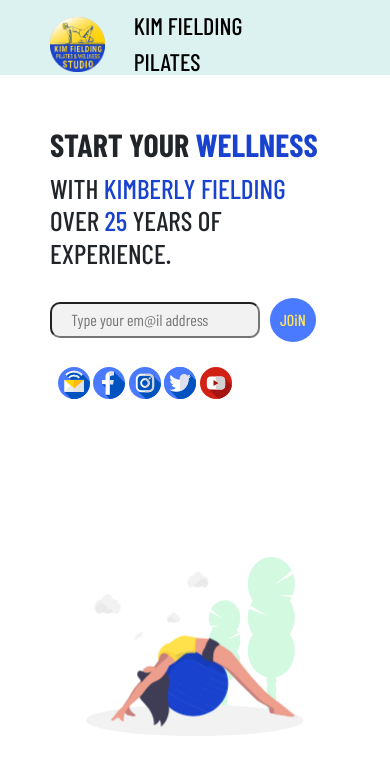
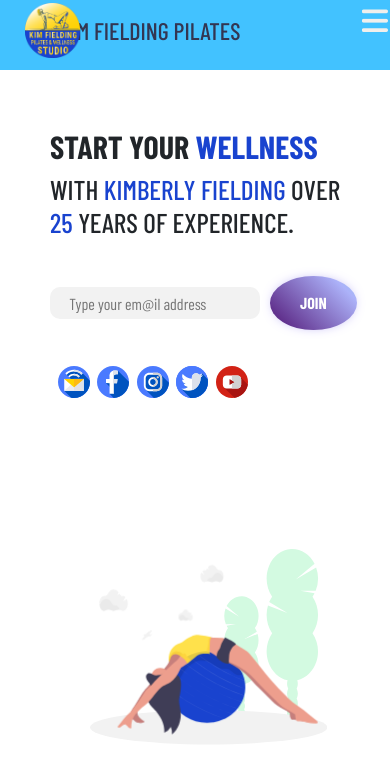
Before and after one commit to kaderny/fielding, a React (Create React App) app: page / in a window 390 px wide. Shown: the top 782 px of the page. Built offline with nearby package versions, Linux system fonts and the light colour scheme; a web font is replaced by a local one.

Commit message:
worked on navbar mobile

```diff
--- a/public/index.html
+++ b/public/index.html
@@ -3,15 +3,27 @@
 
 <head>
   <link rel="icon" type="image/png" href="assets/images/fav.png" />
+    <link rel="icon" href="%PUBLIC_URL%/favicon.ico" />
+
   <meta name="viewport" content="width=device-width, initial-scale=1">
   <title>KIMBERLY FIELDING PILATES</title>
+  <link rel="stylesheet" href="https://cdn.jsdelivr.net/npm/bootstrap@5.0.2/dist/css/bootstrap.min.css" />
+
+  <!-- Bootstrap Font Icon CSS -->
+  <link rel="stylesheet" href="https://cdn.jsdelivr.net/npm/bootstrap-icons@1.5.0/font/bootstrap-icons.css" />
+  <link rel="apple-touch-icon" href="%PUBLIC_URL%/logo192.png" />
+  <link href="https://fonts.googleapis.com/css2?family=Cairo:wght@200;300;400;500;600;700;800;900&display=swap"
+    rel="stylesheet">
+  <link rel="stylesheet" href="path/to/font-awesome/css/font-awesome.min.css">
   <link rel="preconnect" href="https://fonts.googleapis.com">
   <link rel="preconnect" href="https://fonts.gstatic.com" crossorigin>
   <link href="https://fonts.googleapis.com/css2?family=Barlow+Condensed:wght@400;500;700;900&display=swap" rel="stylesheet">
   <link rel="stylesheet" href="styles.css" />
+  <link rel="manifest" href="%PUBLIC_URL%/manifest.json" />
   <link href="https://cdn.jsdelivr.net/npm/bootstrap@5.0.2/dist/css/bootstrap.min.css" rel="stylesheet"
     integrity="sha384-EVSTQN3/azprG1Anm3QDgpJLIm9Nao0Yz1ztcQTwFspd3yD65VohhpuuCOmLASjC" crossorigin="anonymous">
-</head>
+<script src="https://kit.fontawesome.com/db74e87528.js" crossorigin="anonymous"></script>
+  </head>
 
 <body>
   <div id="root"></div>
--- a/src/components/landing/Landing.jsx
+++ b/src/components/landing/Landing.jsx
@@ -45,6 +45,7 @@ export default function Landing() {
               name="email"
               placeholder=" Type your em@il address"
             />
+
             <button className="buttonJoin" type="button">
               JOiN
             </button>
--- a/src/components/landing/Landing.scss
+++ b/src/components/landing/Landing.scss
@@ -41,20 +41,45 @@
       padding-top: 20px;
     }
     .buttonJoin {
-      border-radius: 80%;
+      margin: 10px;
+      padding: 15px 30px;
+      text-align: center;
+      text-transform: uppercase;
+      transition: 0.5s;
+      background-size: 200% auto;
+      color: white;
+      border-radius: 10px;
+      display: block;
+      border: 0px;
+      font-weight: 700;
+      box-shadow: 0px 0px 14px -7px #6953e7;
+      background-image: linear-gradient(
+        45deg,
+        #501475 0%,
+        #acb2f9 51%,
+        #2fffd9 100%
+      );
+      cursor: pointer;
+      user-select: none;
+      -webkit-user-select: none;
+      touch-action: manipulation;
+      border-radius: 70%;
       font-family: "Barlow Condensed", sans-serif;
-      font-weight: 500;
-      background-color: #4a7aff;
-      border: 1px darkgreen;
-      color: $Yellowcolor;
-      font-size: 1rem;
-      padding: 10px 10px;
-      margin-left: 10px;
+
+      // border: 1px darkgreen;
+      // color: $Yellowcolor;
+      // font-size: 1rem;
+      // padding: 10px 10px;
+      // margin-left: 10px;
       // box-shadow: (0 0 5px rgba(81, 203, 238, 1));
       // box-shadow: -3px 3px orange, -2px 2px orange, -1px 1px orange;
       &:hover {
-        background-color: #dcf2f0;
-        color: $mainColor;
+        background-position: right center;
+        /* change the direction of the change here */
+        color: #fff;
+        text-decoration: none;
+        // background-color: #dcf2f0;
+        // color: $mainColor;
         // box-shadow: (0 0 10px rgb(209, 238, 81));
         // transform: translate(0.9em, -0.9em);
         // transition: all 0.25s linear;
@@ -63,6 +88,7 @@
         // border-color: $Yellowcolor;
       }
     }
+
     input {
       // border: 1px $mainColor solid;
       height: 30px;
@@ -71,11 +97,11 @@
       border-radius: 10px;
       background-color: #f2f2f2;
       transition: 0.3s background-color ease-in-out, 0.3s box-shadow ease-in-out;
-
+      border: none;
       // box-shadow: (0 2px 5px rgba(81, 203, 238, 1));
       // box-shadow: -3px 3px orange, -2px 2px orange, -1px 1px orange;
       &:hover {
-        // box-shadow: (0 2px 5px rgba(81, 203, 238, 1));
+        box-shadow: (0 2px 5px rgba(81, 203, 238, 1));
 
         // border: 1px solid;
       }
--- a/src/components/navbar/Navbar.js
+++ b/src/components/navbar/Navbar.js
@@ -1,65 +1,61 @@
 import React from "react";
 import "./Navbar.scss";
+import { useState } from "react";
 
 function Navbar() {
+  const handleClick = () => setisMobile(!isMobile);
+  const [isMobile, setisMobile] = useState(false);
   return (
     <div className="navbar" id="navbar">
-      <div className="wrapper">
       <div className="left">
         <div className="logo">
           <a href="/landing">
-              <img src="assets/images/kimiBLUE.png" alt="kimilogo" />
+            <img
+              src="assets/images/kimiBLUE.png"
+              alt="kimilogo"
+              className="imgkimi"
+            />
           </a>
         </div>
         <div className="p1">KIM FIELDING PILATES</div>
       </div>
       {/* <div className="p1">Kim Fielding Pilates</div> */}
       <div className="right">
-          <ul className="navv">
-            <li className="nav-item">
-              <a
-                className="nav-link active"
-                aria-current="page"
-                href="#landing"
+        <ul
+          className={isMobile ? "navLinksMobile" : "navLinksDesktop"}
+          onClick={() => setisMobile(false)}
         >
+          {/* <ul className="navv"> */}
+          <li>
+            <a aria-current="page" href="#landing">
               Home
             </a>
           </li>
-            <li className="nav-item">
-              <a className="nav-link" href="#about">
-                About
-              </a>
+          <li>
+            <a href="#about">About</a>
           </li>
-            <li className="nav-item">
-              <a className="nav-link" href="#classes">
-                Classes
-              </a>
+          <li>
+            <a href="#classes">Classes</a>
           </li>
 
-            <li className="nav-item">
-              <a className="nav-link" href="#testimonials">
-                Testimonials
-              </a>
+          <li>
+            <a href="#testimonials">Testimonials</a>
           </li>
 
-            <li className="nav-item">
-              <a className="nav-link" href="#packages">
-                Packages
-              </a>
+          <li>
+            <a href="#packages">Packages</a>
           </li>
 
-            <li className="nav-item">
-              <a className="nav-link" href="#inspiration">
-                Inspiration
-              </a>
+          <li>
+            <a href="#inspiration">Inspiration</a>
           </li>
-            <li className="nav-item-signup">
-              <a className="nav-link" href="/">
-                Sign-UP
-              </a>
+          <li>
+            <a href="/">Sign-UP</a>
           </li>
         </ul>
-        </div>
+        <button className="hamburger" onClick={() => handleClick()}>
+          <i className={isMobile ? "fas fa-times" : "fas fa-bars"} />
+        </button>
       </div>
     </div>
   );
--- a/src/components/navbar/Navbar.scss
+++ b/src/components/navbar/Navbar.scss
@@ -1,95 +1,139 @@
 @import "../../global.scss";
 
 .navbar {
-  width: 100%;
-  height: 75px;
-  background-color: $seaGren;
-  position: fixed;
+  display: flex;
+  position: absolute;
+  align-items: center;
+  // justify-content: space-between;
+  width: 100vw;
+  height: 70px;
+  background: #42c2ff;
   overflow: hidden;
-  top: 0;
   z-index: 10;
-  .wrapper {
-    padding: 0 50px;
-    overflow: hidden;
+
+  .right {
+    // width: 60%;
+    flex: 1;
+    // border: #1a1b41 2px solid;
+    margin: 0 50px;
+    // font-size: 1rem;
+    font-weight: 500;
+    cursor: pointer;
+    text-decoration: none;
+    color: #f1ffe7;
+    .hamburger {
+      display: none;
+    }
+    .navLinksDesktop {
+      // border: #1a1b41 2px solid;
       display: flex;
-    width: 100%;
+      font-size: 1.5rem;
+      padding: 5px 5px;
+      width: 70%;
       align-items: center;
       justify-content: space-between;
-
-    .right {
-      font-size: 1.5rem;
-      width: 60%;
-
-      ul {
-        margin: 0;
-        padding: 0;
-        display: flex;
-        align-items: center;
-        justify-content: space-between;
-        li {
+      // flex-wrap: wrap;
+      //margin-right: 50px;
+      list-style: none;
+      // font-weight: 200;
+      cursor: pointer;
       a {
-            padding: 0px 10px;
+        text-decoration: none;
+        color: #481620;
+      }
+      a:hover {
+        color: #baff29;
+        // border-bottom: 2px solid green;
       }
     }
   }
-    }
-    .nav-link {
-      color: $mainColor;
 
-      &:hover {
-        color: green;
-      }
-    }
   .left {
-      width: 40%;
     display: flex;
-      top: 0;
-      right: 0;
+    // border: #1a1b41 2px solid;
+    // width: 40%;
+    // top: 0;
+    // right: 50px;
+    margin-left: 50px;
     align-items: center;
+    justify-content: flex-start;
+    flex-wrap: wrap;
 
-      img {
+    .logo {
+      // border: #1a1b41 2px solid;
+      margin-right: 15px;
+      .imgkimi {
         width: 55px;
         height: 55px;
       }
+    }
     .p1 {
       padding-left: 10px;
-        font-size: 2rem;
+      padding-right: 10px;
+      font-size: 1.5rem;
       font-weight: 500;
       color: $mainColor;
     }
   }
 }
+
+//reponsive part
+@media (max-width: 760px) {
+  .navbar {
+    .left {
+      width: 90%;
+      .logo {
+        position: absolute;
+        left: 25px;
+        font-weight: 500;
+      }
     }
 
-@media (max-width: 800px) {
-  .nav-link {
+    .right {
+      .navLinksDesktop {
         display: none;
       }
+      .hamburger {
+        display: block;
+        position: absolute;
+        top: 0;
+        right: 0;
+        background-color: #42c2ff;
+        font-size: 30px;
+        color: #f0efec;
+        border-color: transparent;
+        justify-content: center;
+        :hover {
+          color: #baff29;
+        }
+      }
+      .navLinksMobile {
+        position: fixed;
+        display: block;
+        top: 65px;
+        height: 50vh;
+        width: 100%;
+        // list-style-type: none;
+        background-color: #1a1b41;
+        transition: all 1s ease-out;
+        justify-items: center;
+        justify-content: space-evenly;
 
-  .navbar {
+        li {
           width: 100%;
-    // border: 1px black solid;
-    display: flex;
-    .wrapper {
-      align-items: center;
-      .right {
-        width: 10%;
-      }
-      .left {
-        display: flex;
-        width: 90%;
-        // border: 1px black solid;
+          text-align: center;
+          transition: all 0.5s ease;
+          list-style: none;
+          padding: 35px 15px;
 
-        .logo {
-          // border: 2px solid black;
-          width: 40%;
-        }
-        .p1 {
-          width: 100%;
-          font-size: 1.5rem;
-          color: black;
+          a {
+            color: white;
+            text-decoration: none;
+            font-size: calc(1rem + 1.5vw);
+            justify-content: space-evenly;
           }
         }
       }
     }
   }
+}
```
Also changed, not shown: package.json (+22 -18 lines), 1 other file (tests, documents, lock files or other folders). Lines whose indentation alone changed are shown as unchanged.
